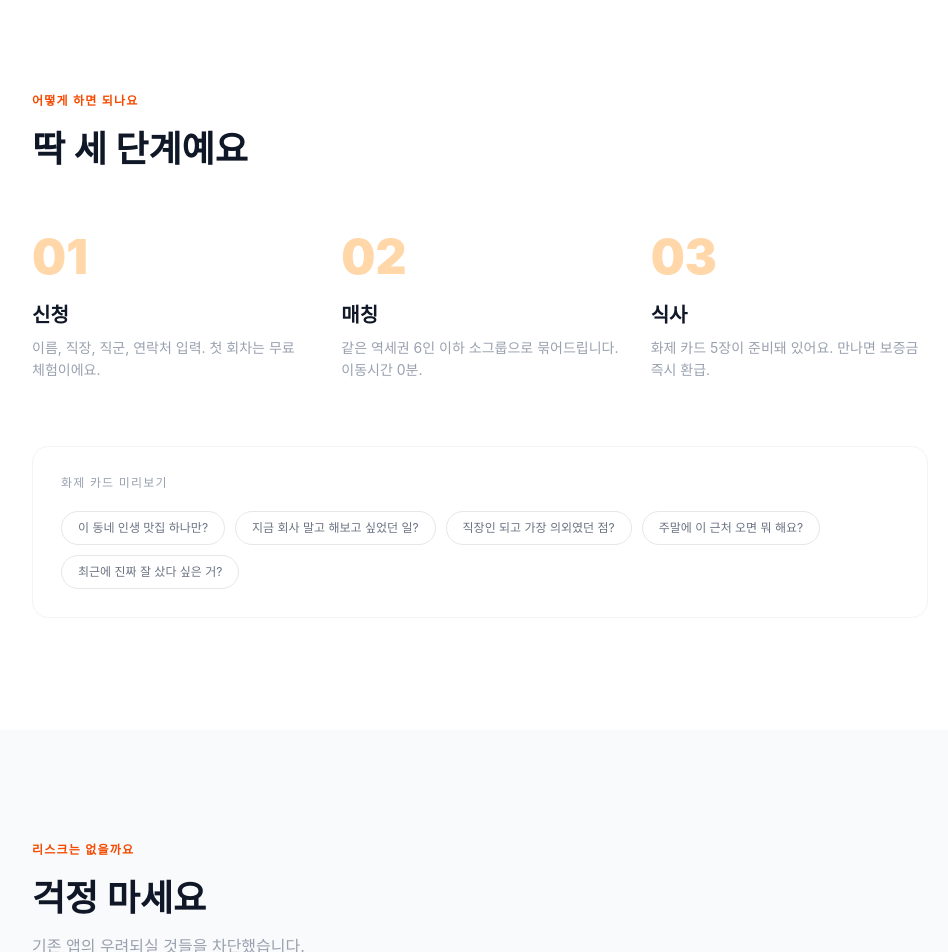
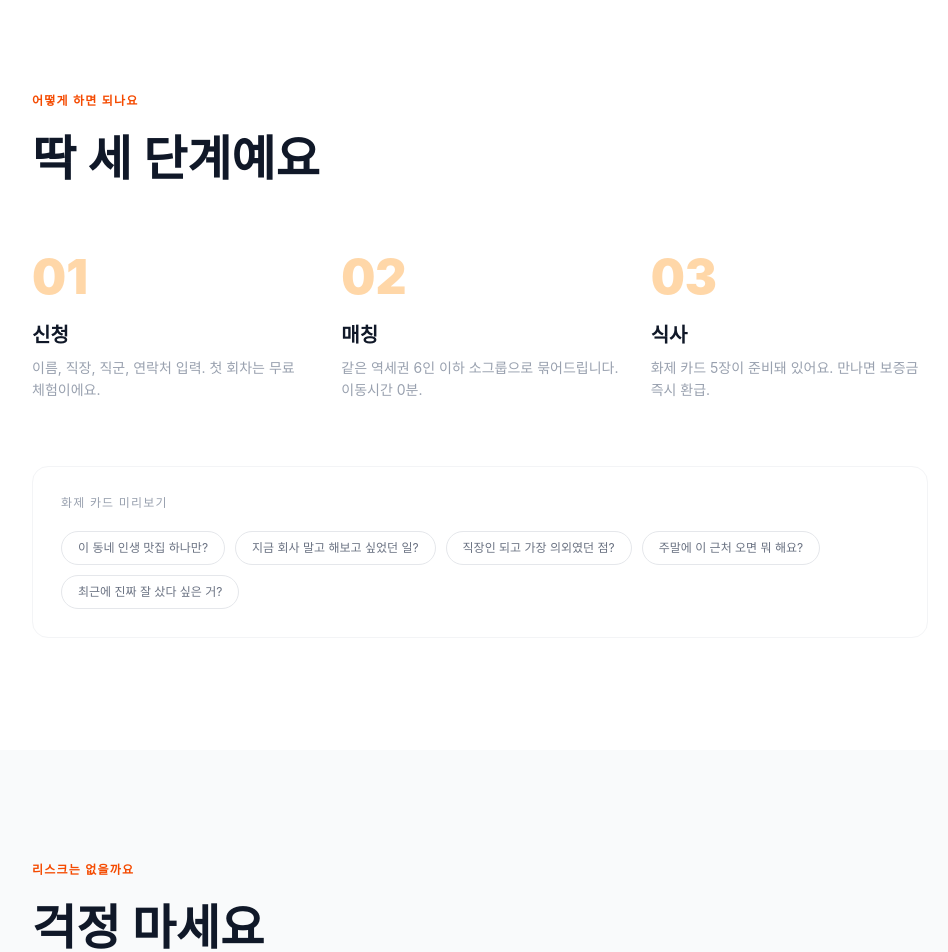
Before and after one commit to luckandy1234-cmyk/landing, a Next.js app: page / in a window 1280 px wide. Shown: the part 1740-2692 px from the top of the page, without its empty margins (160-1108 px from the left). Built offline with nearby package versions, Linux system fonts and the light colour scheme.

Commit message:
Unify h2 font size and weight across sections

```diff
--- a/components/Features.tsx
+++ b/components/Features.tsx
@@ -10,7 +10,7 @@ export default function Features() {
     <section className="py-28 px-6 md:px-16 bg-gray-50">
       <div className="max-w-4xl mx-auto">
         <p className="text-orange-600 text-xs font-semibold uppercase tracking-widest mb-5">리스크는 없을까요</p>
-        <h2 className="text-4xl font-bold text-gray-900 mb-4">걱정 마세요</h2>
+        <h2 className="text-4xl md:text-5xl font-bold text-gray-900 leading-tight mb-4">걱정 마세요</h2>
         <p className="text-gray-400 mb-16">기존 앱의 우려되실 것들을 차단했습니다.</p>
 
         <div className="grid md:grid-cols-2 gap-5">
--- a/components/HowItWorks.tsx
+++ b/components/HowItWorks.tsx
@@ -9,7 +9,7 @@ export default function HowItWorks() {
     <section id="how-it-works" className="py-28 px-6 md:px-16 bg-white">
       <div className="max-w-4xl mx-auto">
         <p className="text-orange-600 text-xs font-semibold uppercase tracking-widest mb-5">어떻게 하면 되나요</p>
-        <h2 className="text-4xl font-bold text-gray-900 mb-16">딱 세 단계예요</h2>
+        <h2 className="text-4xl md:text-5xl font-bold text-gray-900 leading-tight mb-16">딱 세 단계예요</h2>
 
         <div className="grid md:grid-cols-3 gap-8">
           {steps.map((s) => (
```
